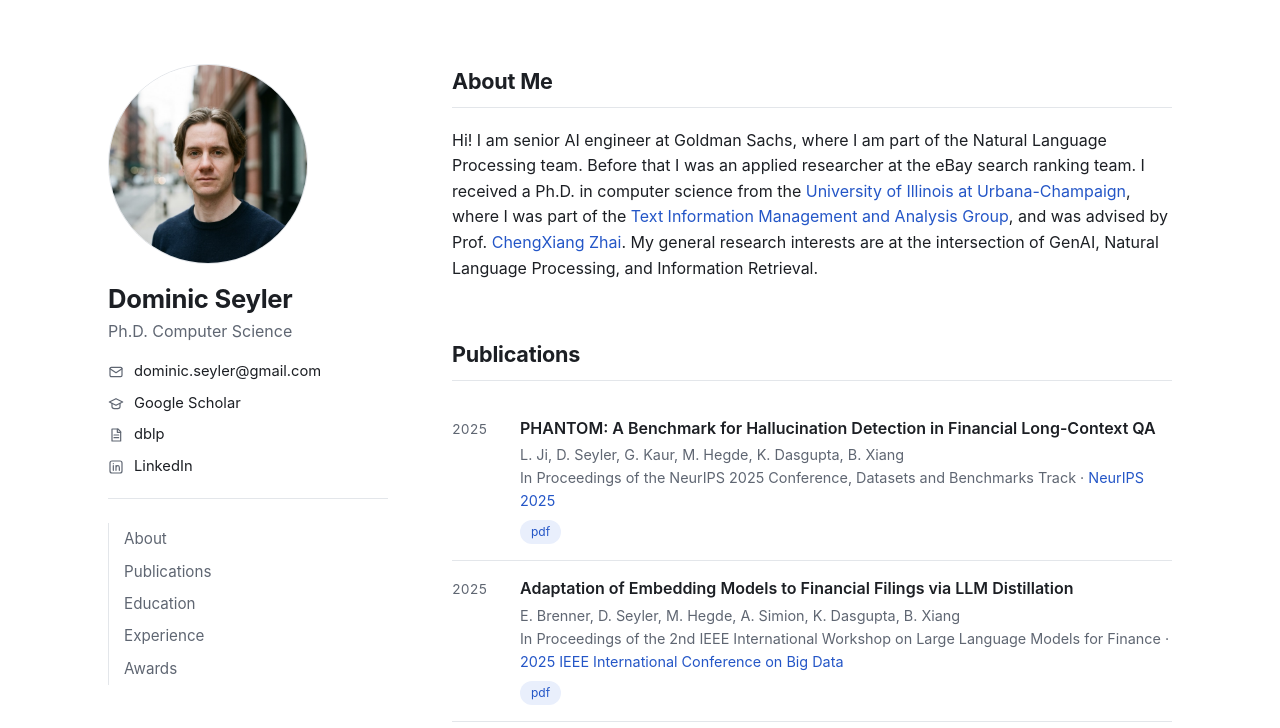
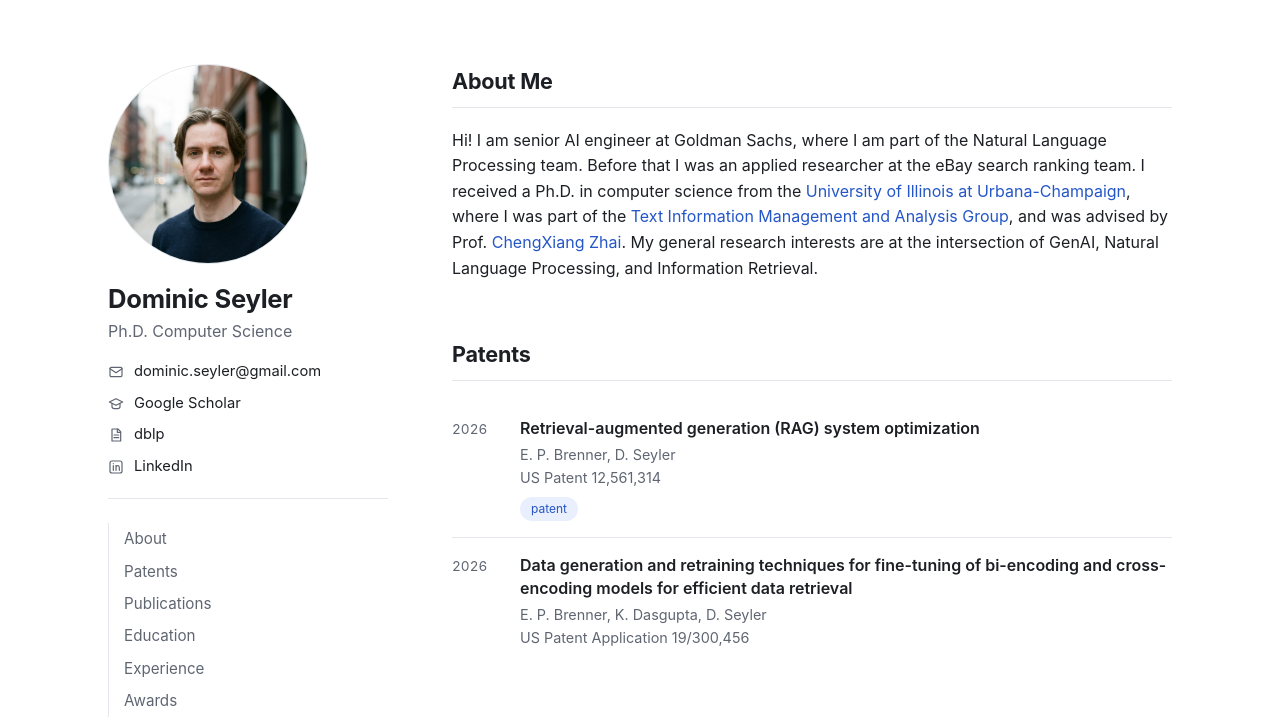
Before and after one commit to dom-s/dom-s.github.io, a plain HTML site: page index.html in a window 1280 px wide. Shown: the top 728 px of the page. Drawn offline with Linux system fonts and the light colour scheme.

Commit message:
Add Patents section above Publications
Co-Authored-By: Claude Opus 5.5 <noreply@anthropic.com>

```diff
--- a/index.html
+++ b/index.html
@@ -70,6 +70,7 @@
     </div>
     <nav class="toc" aria-label="Sections">
       <a href="#about">About</a>
+      <a href="#patents">Patents</a>
       <a href="#publications">Publications</a>
       <a href="#education">Education</a>
       <a href="#experience">Experience</a>
@@ -83,6 +84,29 @@
       <h2>About Me</h2>
       <p>Hi! I am senior AI engineer at Goldman Sachs, where I am part of the Natural Language Processing team. Before that I was an applied researcher at the eBay search ranking team. I received a Ph.D. in computer science from the <a href="http://illinois.edu">University of Illinois at Urbana-Champaign</a>, where I was part of the <a href="http://sifaka.cs.uiuc.edu/ir/">Text Information Management and Analysis Group</a>, and was advised by Prof. <a href="http://czhai.cs.illinois.edu">ChengXiang Zhai</a>.
       My general research interests are at the intersection of GenAI, Natural Language Processing, and Information Retrieval.</p>
+    </section>
+
+    <section id="patents">
+      <h2>Patents</h2>
+
+      <article class="pub">
+        <span class="year">2026</span>
+        <div>
+          <h3><a href="https://patents.google.com/patent/US12561314B2/en">Retrieval-augmented generation (RAG) system optimization</a></h3>
+          <p class="authors">E. P. Brenner, D. Seyler</p>
+          <p class="venue">US Patent 12,561,314</p>
+          <p class="tags"><a class="tag" href="https://patents.google.com/patent/US12561314B2/en">patent</a></p>
+        </div>
+      </article>
+
+      <article class="pub">
+        <span class="year">2026</span>
+        <div>
+          <h3>Data generation and retraining techniques for fine-tuning of bi-encoding and cross-encoding models for efficient data retrieval</h3>
+          <p class="authors">E. P. Brenner, K. Dasgupta, D. Seyler</p>
+          <p class="venue">US Patent Application 19/300,456</p>
+        </div>
+      </article>
     </section>
 
     <section id="publications">
```
